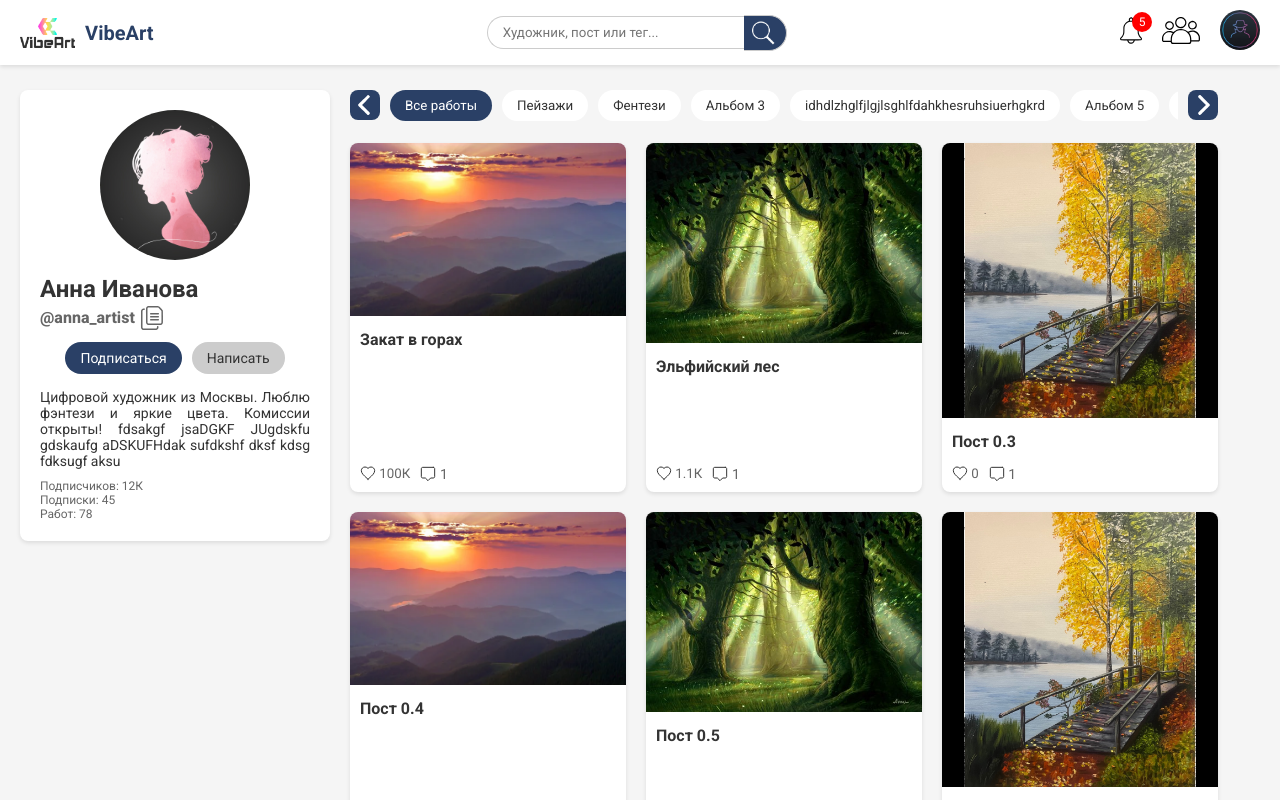
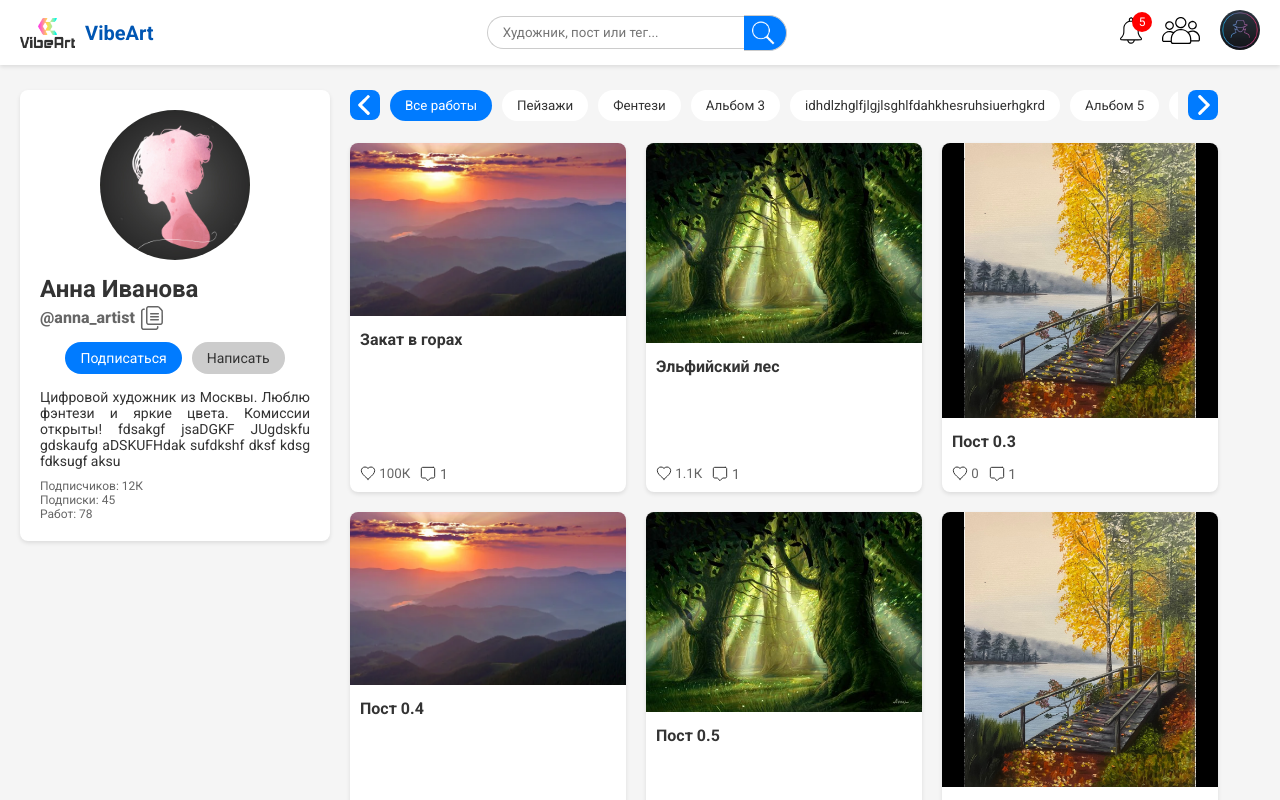
Before and after one commit to Bitsulov/vibeart, a React (Vite) app: page /profile/1 in a window 1280 px wide. Shown: the top 800 px of the page. Built offline with nearby package versions, Linux system fonts and the light colour scheme.

Commit message:
Edit and fix colors

```diff
--- a/src/App.jsx
+++ b/src/App.jsx
@@ -21,8 +21,8 @@ function App() {
 
 	return (
 		<Router>
+			<Notice message={noticeText} newNotice={gotNotice} setNewNotice={setGotNotice} />
 			<Header />
-			<Notice message={noticeText} newNotice={gotNotice} setNewNotice={setGotNotice} />
 			<Routes>
 				{/* Инфо и регистрация/вход */}
 				<Route path="/" element={<Home setNoticeText={setNoticeText} setGotNotice={setGotNotice} />} />
--- a/src/components/albumItem/albumItem.module.css
+++ b/src/components/albumItem/albumItem.module.css
@@ -10,7 +10,7 @@
 }
 
 .albumsAlbum:hover {
-    background-color: var(--active-color);
+    background-color: var(--active-hover);
     color: #fff;
     box-shadow: 0 4px 8px rgba(42, 64, 102, 0.2);
 }
@@ -21,6 +21,10 @@
 	cursor: default;
 }
 
+.albumActive:hover {
+	background-color: var(--active-color);
+}
+
 @media (max-width: 400px) {
 	.albumsAlbum {
 		font-size: 12px;
--- a/src/components/header/header.module.css
+++ b/src/components/header/header.module.css
@@ -18,14 +18,14 @@ header {
     align-items: center;
     font-size: 20px;
     font-weight: bold;
-    color: var(--active-color);
+    color: var(--active-hover);
 	cursor: pointer;
 	transition: var(--main-transition);
 }
 
 .header__logo:hover {
     transform: scale(1.02);
-    color: #6b4eaa;
+    color: var(--active-hover);
 }
 
 .header__logoImg {
@@ -58,15 +58,15 @@ header {
 }
 
 .header__search:focus {
-	border-color: #6b4eaa;
+	border-color: var(--active-hover);
 }
 
 .header__search:focus {
-	border-color: #6b4eaa;
+	border-color: var(--active-hover);
 }
 
 .header__search:focus + .header__submit {
-	background-color: #6b4eaa;
+	background-color: var(--active-hover);
 }
 
 .header__search::placeholder {
@@ -91,11 +91,11 @@ header {
 }
 
 .header__submit:hover {
-    background-color: #6b4eaa;
+    background-color: var(--active-hover);
 }
 
 .header__submit:focus {
-	background-color: #6b4eaa;
+	background-color: var(--active-hover);
 }
 
 .header__submitImg {
--- a/src/components/sliderNavButton/sliderNavButton.module.css
+++ b/src/components/sliderNavButton/sliderNavButton.module.css
@@ -8,7 +8,7 @@
 }
 
 .arrowImg:hover {
-	background-color: #6b4eaa;
+	background-color: var(--active-hover);
 	transform: scale(1.05);
 	transition: var(--main-transition);
 	box-shadow: 0 0 10px rgba(42, 64, 102, 0.3);
--- a/src/index.css
+++ b/src/index.css
@@ -1,7 +1,8 @@
 :root {
 	--background: #f5f5f5;
 	--background-el: #fff;
-	--active-color: #2a4066;
+	--active-color: #007bff;
+	--active-hover: #0056b3;
 	--main-text: #333;
 	--like-color: #ff4040;
 	--main-transition: 0.2s;
```
